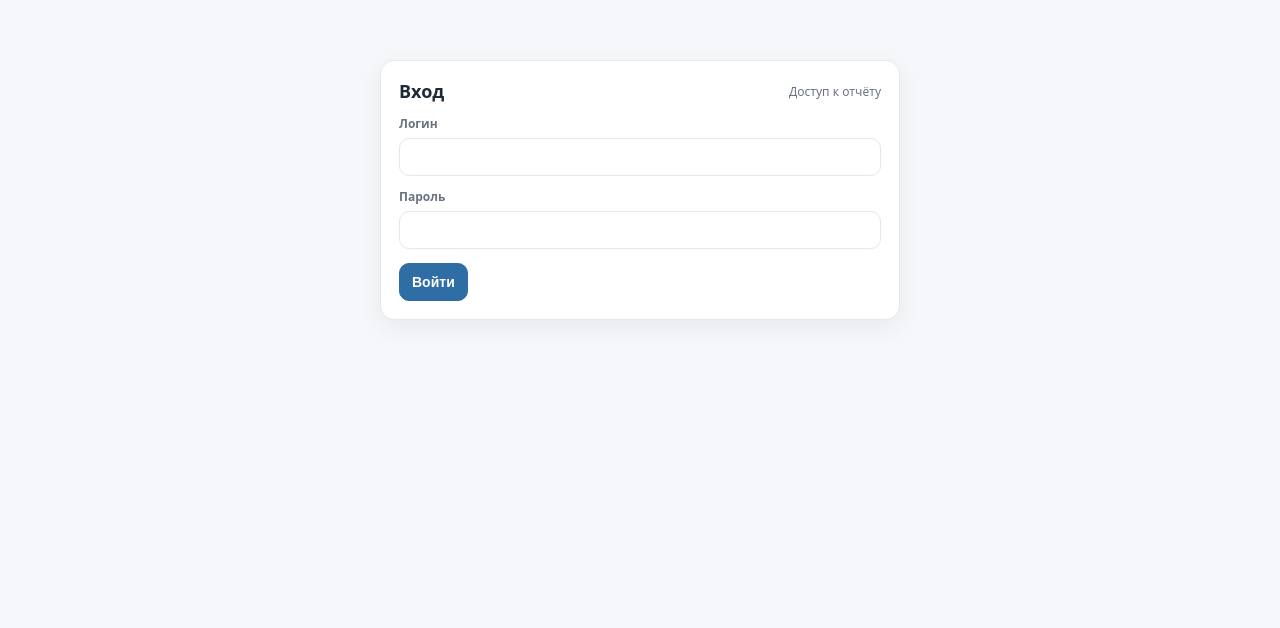
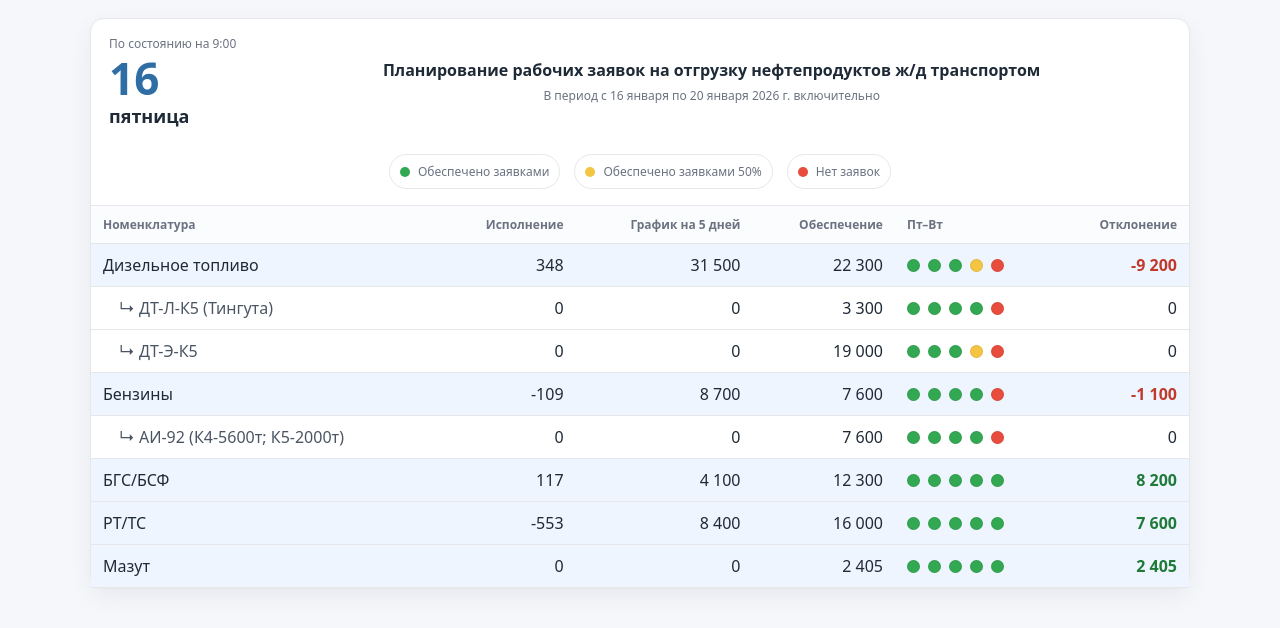
Before and after one commit to alexanderozerovao-svg/fidashboard, a plain HTML site: page index.html in a window 1280 px wide. Drawn offline with Linux system fonts and the light colour scheme.

Commit message:
Add files via upload

```diff
--- a/index.html
+++ b/index.html
@@ -12,28 +12,6 @@
     .wrap{ max-width:1100px; margin:18px auto; padding:0 14px; }
     .card{ background:var(--card); border:1px solid var(--line); border-radius:14px; box-shadow:0 8px 24px rgba(17,24,39,.06); }
 
-    /* ---------- LOGIN ---------- */
-    .login-wrap{ max-width:520px; margin:60px auto; padding:0 14px; }
-    .login-card{ padding:18px; }
-    .login-head{ display:flex; align-items:center; justify-content:space-between; gap:12px; margin-bottom:12px; }
-    .login-head h1{ margin:0; font-size:18px; }
-    .login-head .hint{ font-size:12px; color:var(--muted); }
-    .field{ display:flex; flex-direction:column; gap:6px; margin:12px 0; }
-    .field label{ font-size:12px; color:var(--muted); font-weight:700; }
-    .field input{
-      padding:10px 12px; border:1px solid var(--line); border-radius:10px; font-size:14px; outline:none;
-      background:#fff;
-    }
-    .row{ display:flex; gap:10px; align-items:center; justify-content:space-between; margin-top:14px; }
-    .btn{
-      border:1px solid var(--line); background:#fff; border-radius:10px; padding:10px 12px;
-      cursor:pointer; font-weight:700; font-size:14px;
-    }
-    .btn.primary{ background:#2f6da5; border-color:#2f6da5; color:#fff; }
-    .error{ margin-top:10px; font-size:12px; color:#c0392b; font-weight:700; display:none; }
-    .note{ margin-top:10px; font-size:12px; color:var(--muted); }
-
-    /* ---------- DASHBOARD ---------- */
     .top{ display:flex; gap:16px; align-items:center; justify-content:space-between; padding:16px 18px; }
     .stamp{ display:flex; flex-direction:column; gap:4px; }
     .stamp .t{ font-size:12px; color:var(--muted); }
@@ -51,12 +29,9 @@
     .y{ background:#f4c542; }
     .r{ background:#e74c3c; }
 
+    .table-scroll{ overflow-x:auto; -webkit-overflow-scrolling: touch; }
     table{ width:100%; border-collapse:separate; border-spacing:0; min-width:860px; }
-    thead th{
-      font-size:12px; color:var(--muted); font-weight:700;
-      padding:10px 12px; border-top:1px solid var(--line); border-bottom:1px solid var(--line);
-      background:#fbfcfe; text-align:left; white-space:nowrap;
-    }
+    thead th{ font-size:12px; color:var(--muted); font-weight:700; padding:10px 12px; border-top:1px solid var(--line); border-bottom:1px solid var(--line); background:#fbfcfe; text-align:left; white-space:nowrap; }
     tbody td{ padding:10px 12px; border-bottom:1px solid var(--line); vertical-align:middle; }
     tbody tr.group{ background:#eef5ff; }
     .name{ display:flex; align-items:center; gap:10px; }
@@ -65,73 +40,18 @@
     .num{ text-align:right; font-variant-numeric: tabular-nums; }
     .neg{ color:#c0392b; font-weight:700; }
     .pos{ color:#1f7a3a; font-weight:700; }
-
-    .lights{ display:flex; gap:8px; justify-content:flex-start; }
+    .lights{ display:flex; gap:8px; }
     .light{ width:11px; height:11px; border-radius:50%; border:1px solid rgba(0,0,0,.08); }
 
-    .subrow td{ font-size:12px; color:#4b5563; }
-    .hidden{ display:none; }
-
-    .dash-actions{ display:flex; justify-content:flex-end; padding:0 18px 12px; }
-
-    /* ---------- MOBILE ---------- */
-    .table-scroll{
-      overflow-x:auto;
-      -webkit-overflow-scrolling: touch;
-      border-top:1px solid var(--line);
-      border-bottom-left-radius:14px;
-      border-bottom-right-radius:14px;
-    }
-
-    @media (max-width: 768px){
+    @media (max-width:768px){
       .wrap{ margin:10px auto; padding:0 10px; }
-      .top{ flex-direction:column; align-items:stretch; gap:10px; padding:14px; }
-      .title{ text-align:left; padding:0; }
-      .title h1{ font-size:14px; }
-      .title p{ font-size:12px; }
-      .stamp{ flex-direction:row; align-items:baseline; justify-content:space-between; }
-      .stamp .n{ font-size:34px; }
-      .stamp .d{ font-size:14px; }
-      .legend{ flex-wrap:wrap; justify-content:flex-start; gap:8px; padding:10px 12px 12px; }
-      .pill{ font-size:12px; padding:7px 9px; }
-      thead th, tbody td{ padding:9px 10px; }
-      .dash-actions{ padding:0 12px 10px; }
-    }
-
-    @media (max-width: 420px){
-      .stamp .t{ display:none; }
-      .caret{ width:22px; height:22px; }
-      .indent{ padding-left:18px; }
+      .top{ flex-direction:column; align-items:stretch; gap:10px; }
+      .title{ text-align:left; }
     }
   </style>
 </head>
 <body>
-  <!-- LOGIN SCREEN -->
-  <div id="loginScreen" class="login-wrap">
-    <div class="card login-card">
-      <div class="login-head">
-        <h1>Вход</h1>
-        <div class="hint">Доступ к отчёту</div>
-      </div>
-      <form id="loginForm" autocomplete="off">
-        <div class="field">
-          <label for="login">Логин</label>
-          <input id="login" type="text" />
-        </div>
-        <div class="field">
-          <label for="password">Пароль</label>
-          <input id="password" type="password" />
-        </div>
-        <div class="row">
-          <button class="btn primary" type="submit">Войти</button>
-        </div>
-        <div id="loginError" class="error">Неверный логин или пароль.</div>
-      </form>
-    </div>
-  </div>
-
-  <!-- DASHBOARD -->
-  <div id="dashboardScreen" class="wrap" style="display:none;">
+<div class="wrap">
   <div class="card">
     <div class="top">
       <div class="stamp">
@@ -143,10 +63,6 @@
         <h1>Планирование рабочих заявок на отгрузку нефтепродуктов ж/д транспортом</h1>
         <p>В период с 16 января по 20 января 2026 г. включительно</p>
       </div>
-      </div>
-
-      <div class="dash-actions">
-        <button class="btn" id="logoutBtn">Выйти</button>
     </div>
 
     <div class="legend">
@@ -174,28 +90,31 @@
 </div>
 
 <script>
-const AUTH_LOGIN="andril",AUTH_PASS="2344",AUTH_KEY="dash_auth_ok";
-const loginScreen=document.getElementById("loginScreen"),
-dash=document.getElementById("dashboardScreen"),
-form=document.getElementById("loginForm"),
-err=document.getElementById("loginError"),
-logoutBtn=document.getElementById("logoutBtn");
-
-function showDash(){loginScreen.style.display="none";dash.style.display="";}
-function showLogin(){dash.style.display="none";loginScreen.style.display="";}
-
-if(sessionStorage.getItem(AUTH_KEY)==="1"){showDash();}
-
-form.onsubmit=e=>{
-e.preventDefault();
-if(login.value===AUTH_LOGIN&&password.value===AUTH_PASS){
-sessionStorage.setItem(AUTH_KEY,"1");showDash();
-}else{err.style.display="block";}
-};
-logoutBtn.onclick=()=>{sessionStorage.removeItem(AUTH_KEY);location.reload();};
-
-const data=[
-{ id:"diesel",name:"Дизельное топливо",exec:348,plan:31500,cover:22300,days:["g","g","g","y","r"],delta:-9200,children:[]}
+const data = [
+  {
+    id:"diesel",
+    name:"Дизельное топливо",
+    exec:348, plan:31500, cover:22300,
+    days:["g","g","g","y","r"],
+    delta:-9200,
+    children:[
+      { name:"ДТ-Л-К5 (Тингутa)", exec:0, plan:0, cover:3300, days:["g","g","g","g","r"], delta:0 },
+      { name:"ДТ-Э-К5", exec:0, plan:0, cover:19000, days:["g","g","g","y","r"], delta:0 }
+    ]
+  },
+  {
+    id:"gasoline",
+    name:"Бензины",
+    exec:-109, plan:8700, cover:7600,
+    days:["g","g","g","g","r"],
+    delta:-1100,
+    children:[
+      { name:"АИ-92 (К4-5600т; К5-2000т)", exec:0, plan:0, cover:7600, days:["g","g","g","g","r"], delta:0 }
+    ]
+  },
+  { id:"bgs", name:"БГС/БСФ", exec:117, plan:4100, cover:12300, days:["g","g","g","g","g"], delta:8200, children:[] },
+  { id:"rt", name:"РТ/ТС", exec:-553, plan:8400, cover:16000, days:["g","g","g","g","g"], delta:7600, children:[] },
+  { id:"mazut", name:"Мазут", exec:0, plan:0, cover:2405, days:["g","g","g","g","g"], delta:2405, children:[] }
 ];
 
 const tbody=document.getElementById("rows");
@@ -212,6 +131,18 @@ tbody.innerHTML+=`
     <td><div class="lights">${g.days.map(light).join("")}</div></td>
     <td class="num ${g.delta<0?"neg":"pos"}">${fmt(g.delta)}</td>
   </tr>`;
+
+  (g.children||[]).forEach(k=>{
+    tbody.innerHTML+=`
+    <tr>
+      <td class="indent">↳ ${k.name}</td>
+      <td class="num">${fmt(k.exec)}</td>
+      <td class="num">${fmt(k.plan)}</td>
+      <td class="num">${fmt(k.cover)}</td>
+      <td><div class="lights">${k.days.map(light).join("")}</div></td>
+      <td class="num">${fmt(k.delta)}</td>
+    </tr>`;
+  });
 });
 </script>
 </body>
```
Lines whose indentation alone changed are shown as unchanged.
